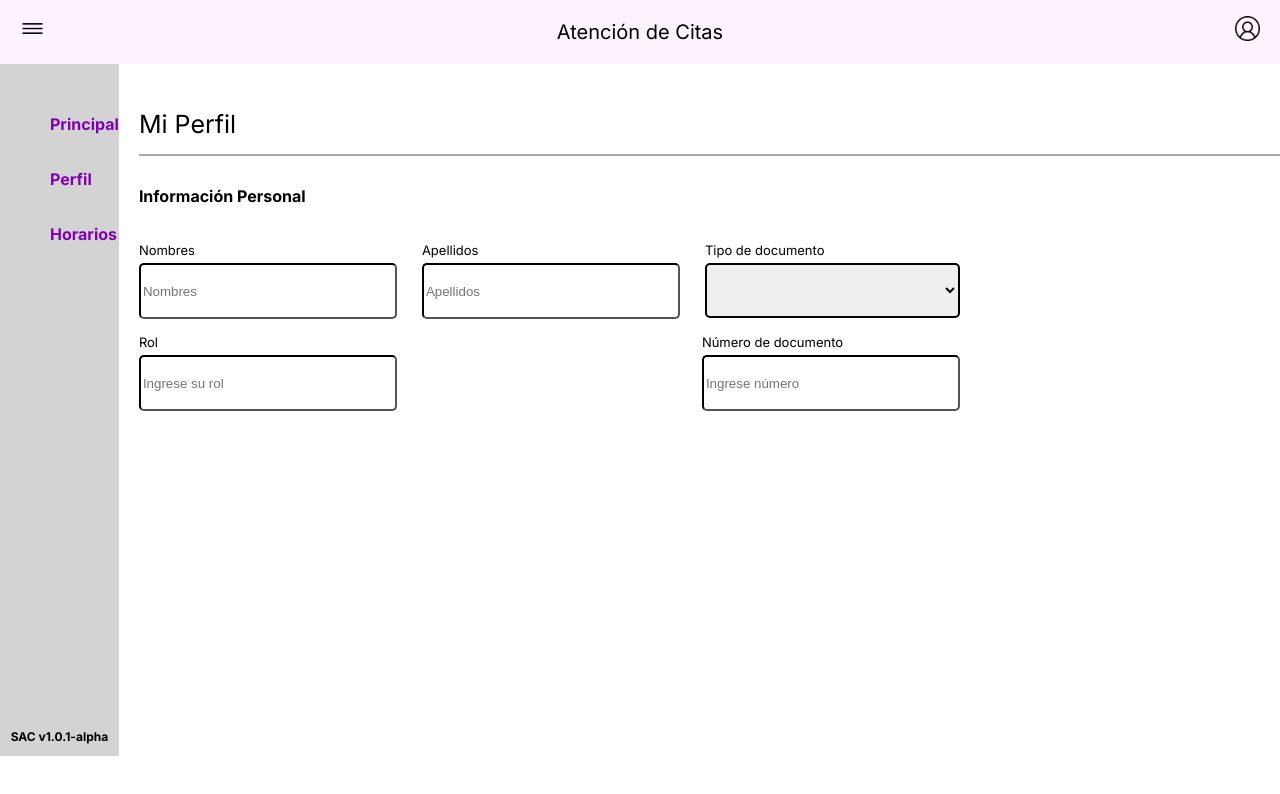
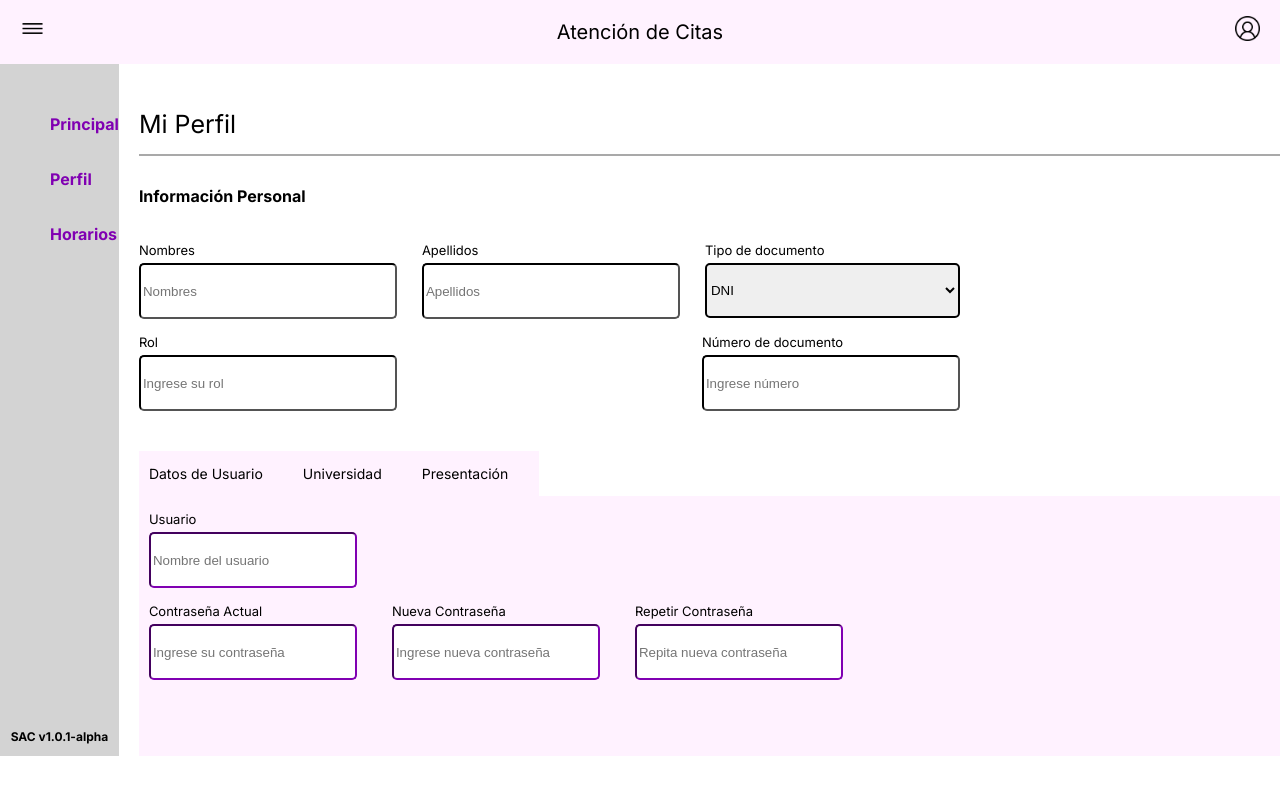
Before and after one commit to TypicalJustice/Grupo6_PW, a Next.js app in the folder grupo6-app/: page /perfil in a window 1280 px wide. Shown: the top 794 px of the page. Built offline with nearby package versions, Linux system fonts and the light colour scheme.

Commit message:
cambiosperfil

```diff
--- a/grupo6-app/src/app/perfil/page.js
+++ b/grupo6-app/src/app/perfil/page.js
@@ -32,34 +32,62 @@ const Perfil = () => {
                         <button>Guardar</button>
                     </div>
                     <h4>Información Personal</h4>
+                    <div className='formularioarriba'>
                         <Form>
-                        <Form.Group className="mb-3">
+                            <Form.Group className="mb-3arriba">
                                 <Form.Label>Nombres</Form.Label>
-                            <Form.Control required type="text" placeholder='Nombres' />
+                                <Form.Control required type="text" placeholder='Nombres' className='arriba'/>
                             </Form.Group>
-                        <Form.Group className="mb-3">
+                            <Form.Group className="mb-3arriba">
                                 <Form.Label>Apellidos</Form.Label>
-                            <Form.Control required type="text" placeholder='Apellidos' />
+                                <Form.Control required type="text" placeholder='Apellidos' className='arriba'/>
                             </Form.Group>
-                        <Form.Group className="mb-3">
+                            <Form.Group className="mb-3arriba">
                                 <Form.Label>Tipo de documento</Form.Label>
-                            <Form.Select aria-label="Default select example">
-                                <option></option>
+                                <Form.Select aria-label="Default select example" className='arriba'>
                                     <option value="1">DNI</option>
                                     <option value="2">Carné de extranjeria</option>
                                 </Form.Select>
                             </Form.Group>
                         </Form>
                         <Form>
-                        <Form.Group className="mb-3">
+                            <Form.Group className="mb-3arriba">
                                 <Form.Label>Rol</Form.Label>
-                            <Form.Control required type="text" placeholder='Ingrese su rol'/>
+                                <Form.Control required type="text" placeholder='Ingrese su rol' className='arriba'/>
                             </Form.Group>
                             <Form.Group className="mb-34">
                                 <Form.Label>Número de documento</Form.Label>
-                            <Form.Control required type="text" placeholder='Ingrese número' />
+                                <Form.Control required type="text" placeholder='Ingrese número' className='arriba'/>
                             </Form.Group>
                         </Form>
+                    </div>
+                    <div className='encabezadoinferior'>
+                        <p>Datos de Usuario</p>
+                        <p>Universidad</p>
+                        <p>Presentación</p>
+                    </div>
+                    <div className='formularioabajo'>
+                        <Form>
+                            <Form.Group className="mb-3abajo">
+                                <Form.Label>Usuario</Form.Label>
+                                <Form.Control required type="text" placeholder='Nombre del usuario' className='abajo'/>
+                            </Form.Group>
+                        </Form>
+                        <Form>
+                            <Form.Group className="mb-3abajo">
+                                <Form.Label>Contraseña Actual</Form.Label>
+                                <Form.Control required type="password" placeholder='Ingrese su contraseña' className='abajo'/>
+                            </Form.Group>
+                            <Form.Group className="mb-3abajo">
+                                <Form.Label>Nueva Contraseña</Form.Label>
+                                <Form.Control required type="password" placeholder='Ingrese nueva contraseña' className='abajo'/>
+                            </Form.Group>
+                            <Form.Group className="mb-3abajo">
+                                <Form.Label>Repetir Contraseña</Form.Label>
+                                <Form.Control required type="password" placeholder='Repita nueva contraseña' className='abajo'/>
+                            </Form.Group>
+                        </Form>
+                    </div>
                 </div>
             </main>
         </div>
--- a/grupo6-app/src/app/perfil/perfil.css
+++ b/grupo6-app/src/app/perfil/perfil.css
@@ -99,12 +99,29 @@ figure {
     margin-top: 30px;
 }
 
+.formularioarriba{
+    width: 825px;
+    margin-bottom: 40px;
+}
+
+.formularioabajo{
+    width: 1335px;
+    height: 260px;
+    background-color: #fff2ff;
+}
+
 form{
     display: flex;
+    width: 820px;
 }
 
-.mb-3{
+.mb-3arriba{
     margin-right: 25px;
+}
+
+.mb-3abajo{
+    margin-right: 25px;
+    margin-left: 10px;
 }
 
 .mb-34{
@@ -118,12 +135,20 @@ form{
     margin-top: 15px;
 }
 
-.form-control{
+.arriba{
     height: 50px;
     width: 250px;
     border-width: 2px;
     border-color: black;
     border-radius: 5px;
+}
+
+.abajo{
+    height: 50px;
+    width: 200px;
+    border-width: 2.5px;
+    border-radius: 5px;
+    border-color: #8000b2;
 }
 
 .form-select{
@@ -133,3 +158,16 @@ form{
     border-color: black;
     border-radius: 5px;
 }
+
+.encabezadoinferior{
+    display: flex;
+    background-color: #fff2ff;
+    width: 400px;
+    height: 45px;
+}
+
+.encabezadoinferior p{
+    margin-right: 30px;
+    margin-left: 10px;
+    font-size: 14px;
+}
```
Lines whose indentation alone changed are shown as unchanged.
